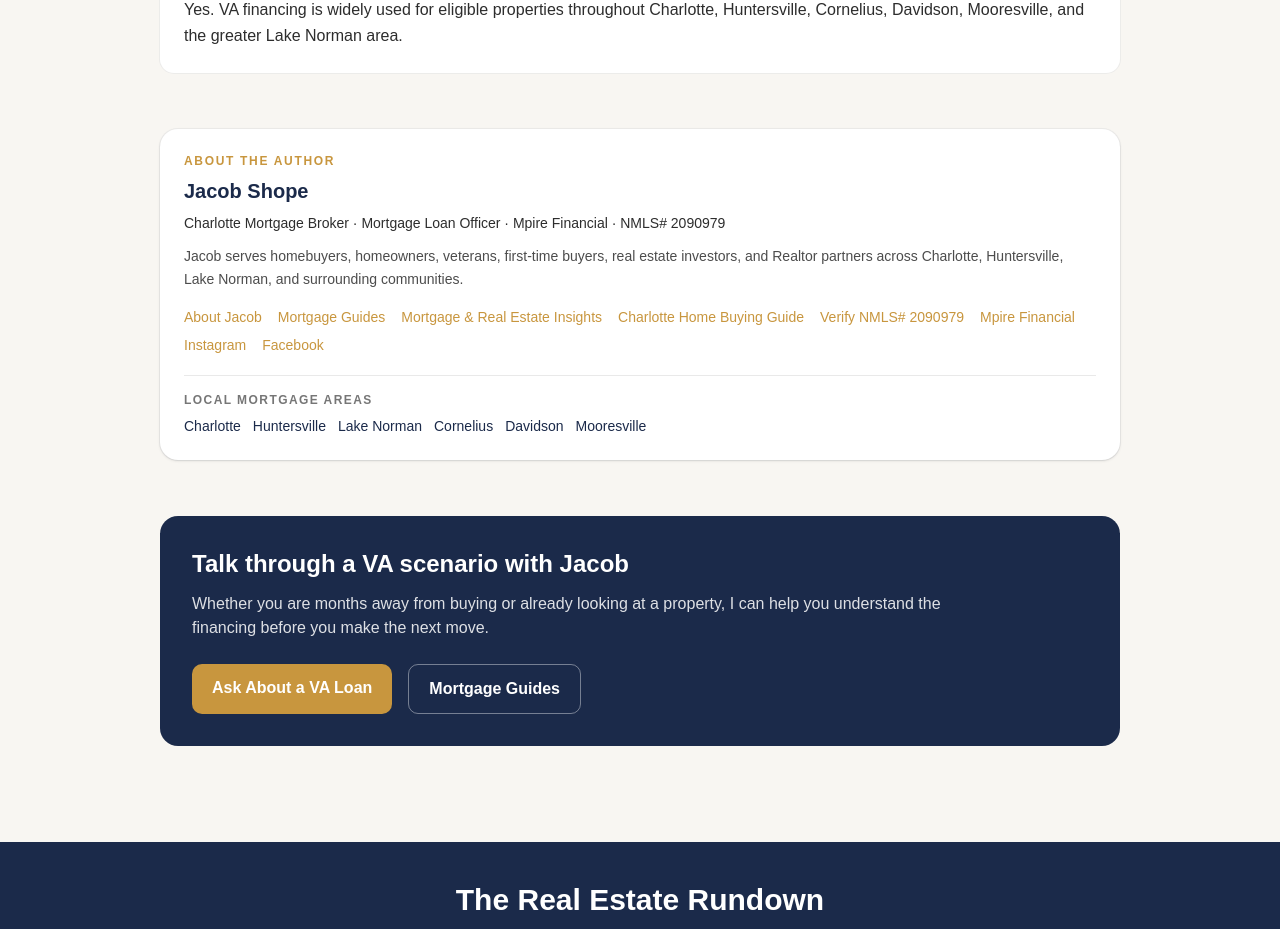
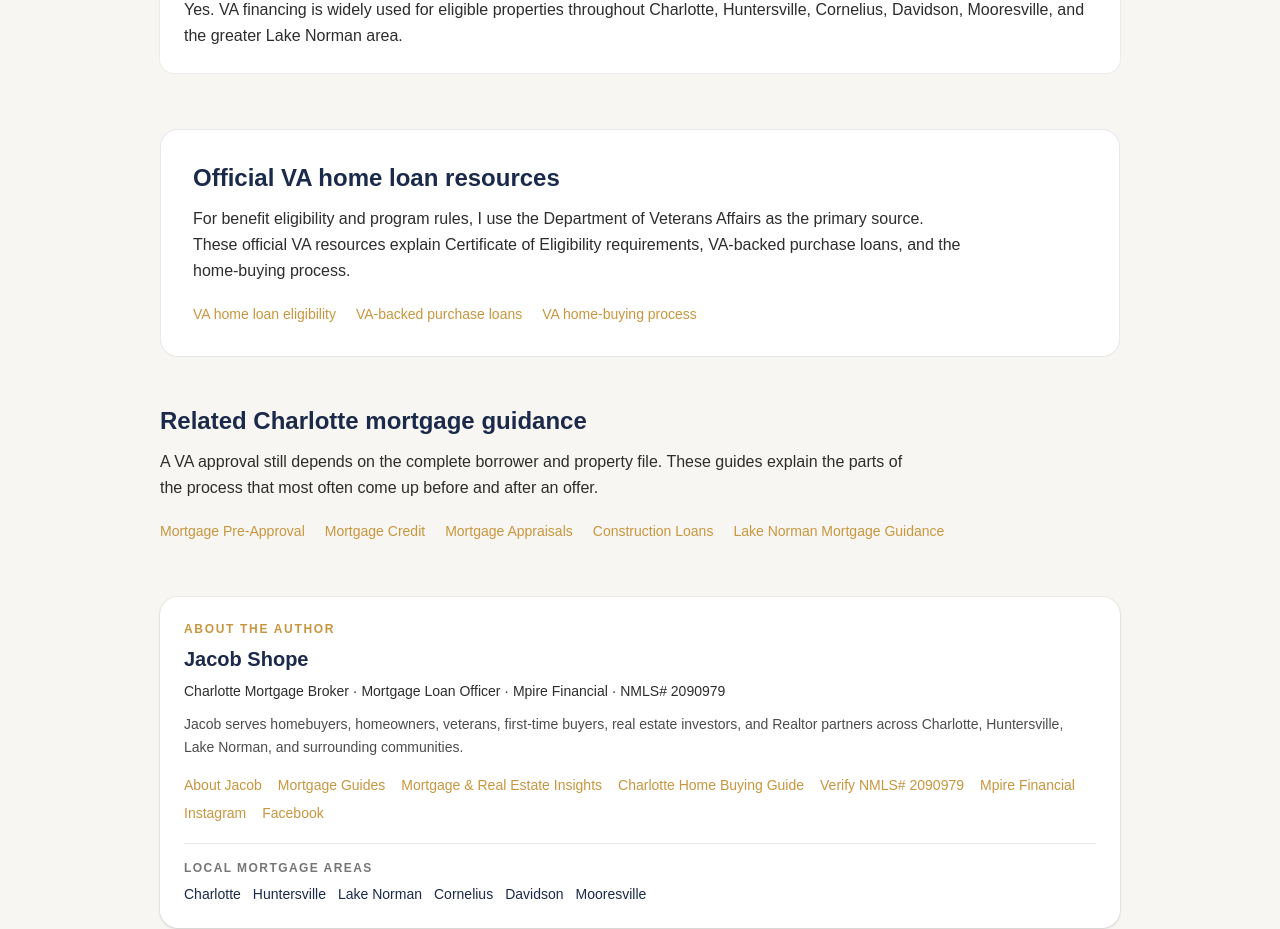
Before and after one commit to JLshope12/jacob-shope-mortgage, a Next.js app: page /va-loans-charlotte in a window 1280 px wide. Shown: the part 1500-2429 px from the top of the page. Built offline with nearby package versions, Linux system fonts and the light colour scheme.

Commit message:
Strengthen VA page with official sources and internal authority links

```diff
--- a/app/va-loans-charlotte/page.tsx
+++ b/app/va-loans-charlotte/page.tsx
@@ -3,6 +3,9 @@ import { AuthorBox } from "@/components/seo/AuthorBox";
 
 const origin = "https://jacobshopemortgage.com";
 const pageUrl = `${origin}/va-loans-charlotte`;
+const VA_ELIGIBILITY_URL = "https://www.va.gov/housing-assistance/home-loans/eligibility/";
+const VA_PURCHASE_URL = "https://www.va.gov/housing-assistance/home-loans/loan-types/purchase-loan/";
+const VA_BUYING_PROCESS_URL = "https://www.va.gov/housing-assistance/home-loans/home-buying-process/";
 
 export const metadata = {
   title: "VA Loans Charlotte NC | Jacob Shope Mortgage",
@@ -32,6 +35,7 @@ export default function VALoansCharlottePage() {
           "VA mortgage guidance for eligible veterans, active-duty service members, and military families buying in Charlotte and Lake Norman.",
         author: { "@id": `${origin}/#jacob-shope` },
         isPartOf: { "@id": `${origin}/#website` },
+        citation: [VA_ELIGIBILITY_URL, VA_PURCHASE_URL, VA_BUYING_PROCESS_URL],
         about: [
           { "@type": "Thing", name: "VA home loans" },
           { "@type": "Place", name: "Charlotte, North Carolina" },
@@ -98,6 +102,32 @@ export default function VALoansCharlottePage() {
           </div>
         </section>
 
+        <section className="mt-14 rounded-2xl border border-charcoal/10 bg-white p-7 md:p-8">
+          <h2 className="text-2xl font-bold text-navy">Official VA home loan resources</h2>
+          <p className="mt-3 max-w-3xl leading-relaxed text-charcoal">
+            For benefit eligibility and program rules, I use the Department of Veterans Affairs as the primary source. These official VA resources explain Certificate of Eligibility requirements, VA-backed purchase loans, and the home-buying process.
+          </p>
+          <div className="mt-5 flex flex-wrap gap-x-5 gap-y-3 text-sm font-medium">
+            <a href={VA_ELIGIBILITY_URL} target="_blank" rel="noopener noreferrer" className="text-gold hover:underline">VA home loan eligibility</a>
+            <a href={VA_PURCHASE_URL} target="_blank" rel="noopener noreferrer" className="text-gold hover:underline">VA-backed purchase loans</a>
+            <a href={VA_BUYING_PROCESS_URL} target="_blank" rel="noopener noreferrer" className="text-gold hover:underline">VA home-buying process</a>
+          </div>
+        </section>
+
+        <section className="mt-12">
+          <h2 className="text-2xl font-bold text-navy">Related Charlotte mortgage guidance</h2>
+          <p className="mt-3 max-w-3xl leading-relaxed text-charcoal">
+            A VA approval still depends on the complete borrower and property file. These guides explain the parts of the process that most often come up before and after an offer.
+          </p>
+          <div className="mt-5 flex flex-wrap gap-x-5 gap-y-3 text-sm font-medium">
+            <Link href="/mortgage-preapproval-charlotte" className="text-gold hover:underline">Mortgage Pre-Approval</Link>
+            <Link href="/mortgage-credit-score-charlotte" className="text-gold hover:underline">Mortgage Credit</Link>
+            <Link href="/mortgage-appraisal-charlotte" className="text-gold hover:underline">Mortgage Appraisals</Link>
+            <Link href="/construction-loans-charlotte" className="text-gold hover:underline">Construction Loans</Link>
+            <Link href="/service-areas/lake-norman" className="text-gold hover:underline">Lake Norman Mortgage Guidance</Link>
+          </div>
+        </section>
+
         <div className="mt-14">
           <AuthorBox />
         </div>
```
